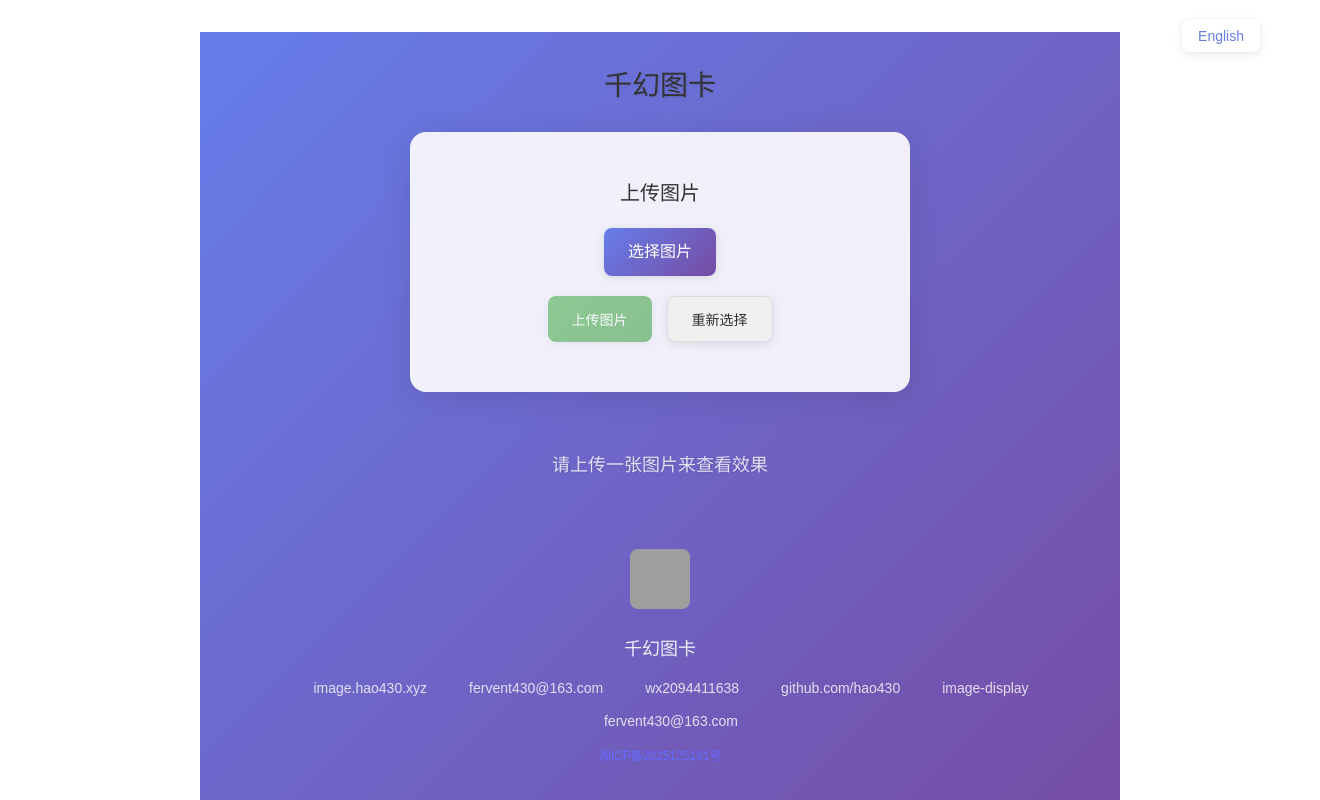
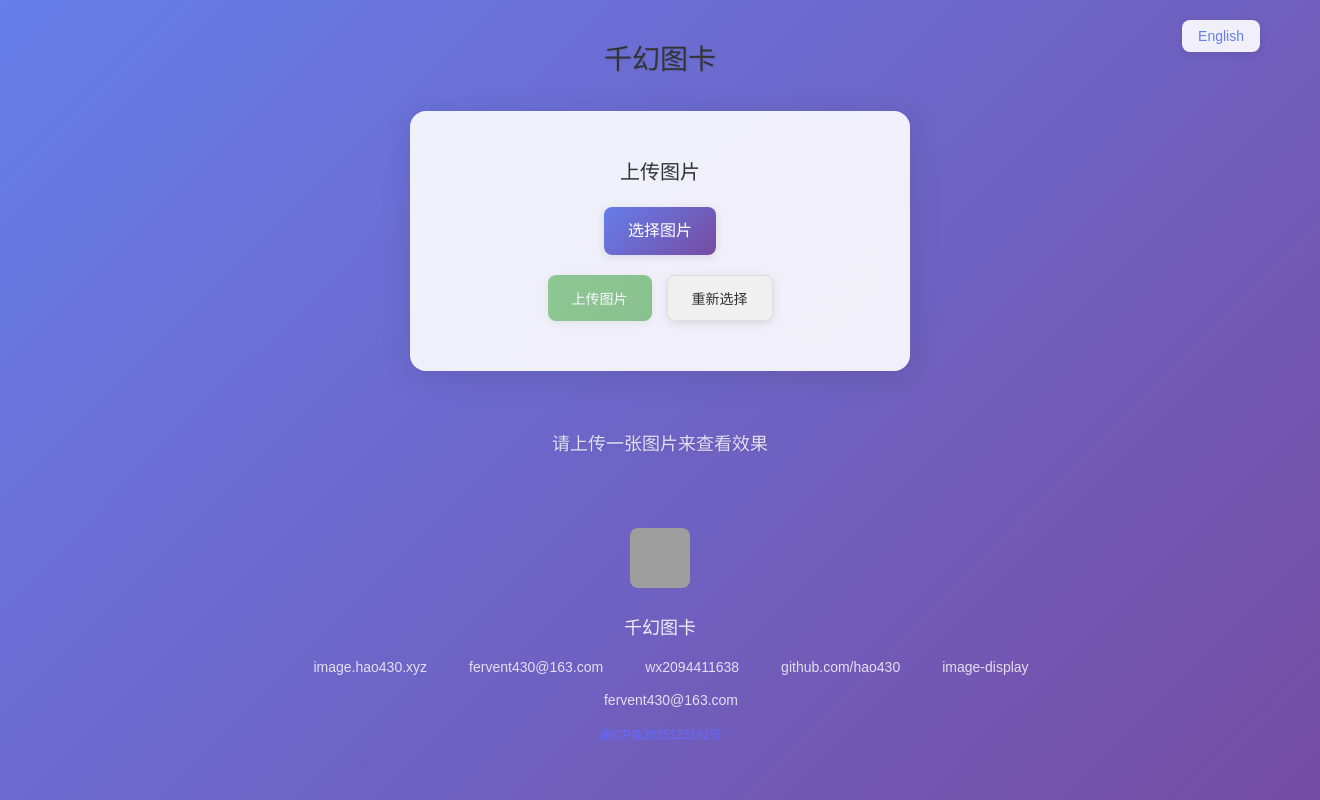
Before and after one commit to Hao430/image-display, a Vue app: page / in a window 1280 px wide. Shown: the top 800 px of the page, 1320 px wide, since content can reach past the window. Built offline with nearby package versions, Linux system fonts and the light colour scheme; grey boxes are pictures that could not be loaded; some icons are missing.

Commit message:
千幻图卡1.4.2 修正了文本显示问题

```diff
--- a/package.json
+++ b/package.json
@@ -13,7 +13,7 @@
     "@iconify/vue": "^5.0.0",
     "html2canvas": "^1.4.1",
     "vue": "^3.5.18",
-    "vue-i18n": "^12.0.0-alpha.3"
+    "vue-i18n": "^9.14.4"
   },
   "devDependencies": {
     "@vitejs/plugin-vue": "^6.0.1",
--- a/src/i18n/index.ts
+++ b/src/i18n/index.ts
@@ -6,8 +6,9 @@ import en from './en'
 const savedLanguage = localStorage.getItem('language') || 'zh'
 
 export const i18n = createI18n({
+  legacy: false, // 使用 Composition API 模式
   locale: savedLanguage,
-  legacy: false,
+  fallbackLocale: 'zh',
   messages: {
     zh,
     en
--- a/src/style.css
+++ b/src/style.css
@@ -24,16 +24,11 @@ a:hover {
 
 body {
   margin: 0;
-  display: flex;
-  place-items: center;
   min-width: 320px;
   min-height: 100vh;
 }
 
-h1 {
-  font-size: 3.2em;
-  line-height: 1.1;
-}
+/* 移除全局 h1 样式，让组件控制自己的标题样式 */
 
 button {
   border-radius: 8px;
@@ -58,12 +53,7 @@ button:focus-visible {
   padding: 2em;
 }
 
-#app {
-  max-width: 1280px;
-  margin: 0 auto;
-  padding: 2rem;
-  text-align: center;
-}
+/* 移除 #app 全局样式，让组件控制自己的容器样式 */
 
 @media (prefers-color-scheme: light) {
   :root {
```
Also changed, not shown: 1 other file (tests, documents, lock files or other folders).
